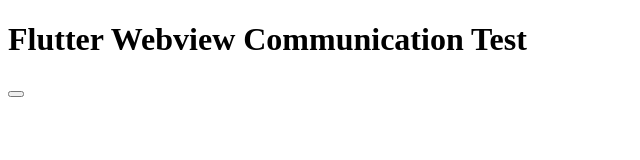
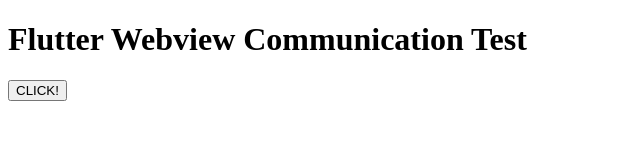
Before and after one commit to kobayashiharuto/flutter_webview_communication_test, a plain HTML site: page index.html in a window 1280 px wide. Shown: the whole page, without its empty margins (0-640 px from the left). Drawn offline with Linux system fonts and the light colour scheme.

Commit message:
button title

```diff
--- a/index.html
+++ b/index.html
@@ -13,6 +13,6 @@
 </head>
 <body>
     <h1>Flutter Webview Communication Test</h1>
-    <button type="button" onclick="sendMessage('hello, flutter')"></button>
+    <button type="button" onclick="sendMessage('hello, flutter')">CLICK!</button>
 </body>
 </html>
```
